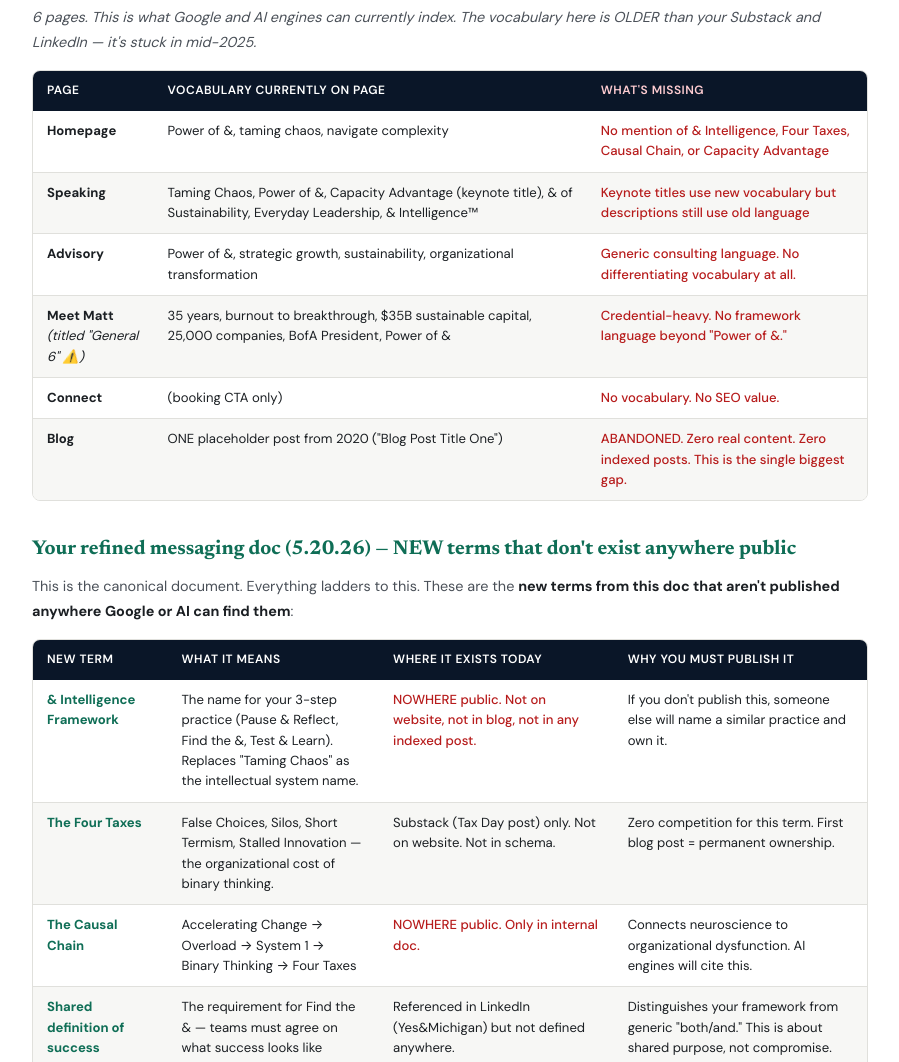
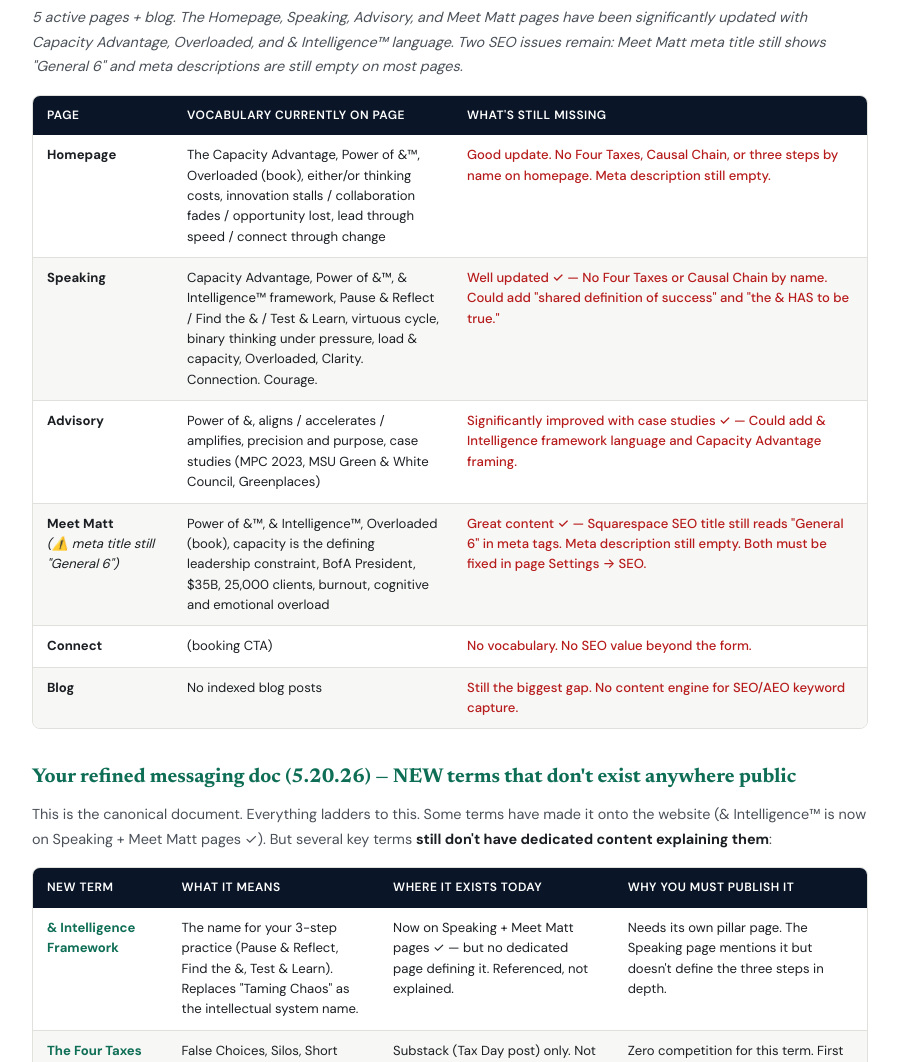
Before and after one commit to MKTAGENTS/bluelakeideas-youtube, a plain HTML site: page language-playbook.html in a window 1280 px wide. Shown: the part 1921-2983 px from the top of the page, without its empty margins (190-1089 px from the left). Drawn offline with Linux system fonts and the light colour scheme.

Commit message:
Update playbook: website has been significantly updated since original audit
- Homepage: now has Capacity Advantage, Power of &, Overloaded, either/or costs
- Speaking: fully updated with & Intelligence™, three steps, virtuous cycle, Clarity Connection Courage
- Advisory: now has case studies (MPC 2023, MSU, Greenplaces)
- Meet Matt: now has & Intelligence™, Overloaded, capacity as defining constraint
- & Intelligence row updated: now referenced on website (not NOWHERE)
- Remaining gaps: Four Taxes + Causal Chain still need blog posts, Meet Matt meta still General 6, meta descriptions still empty, no blog content engine

```diff
--- a/language-playbook.html
+++ b/language-playbook.html
@@ -234,41 +234,41 @@
 
 <!-- WEBSITE -->
 <h3 class="sub-title">Your website (bluelakeideas.com)</h3>
-<p><em>6 pages. This is what Google and AI engines can currently index. The vocabulary here is OLDER than your Substack and LinkedIn — it's stuck in mid-2025.</em></p>
+<p><em>5 active pages + blog. The Homepage, Speaking, Advisory, and Meet Matt pages have been significantly updated with Capacity Advantage, Overloaded, and & Intelligence™ language. Two SEO issues remain: Meet Matt meta title still shows "General 6" and meta descriptions are still empty on most pages.</em></p>
 
 <div class="table-wrap">
 <table>
-  <thead><tr><th>Page</th><th>Vocabulary currently on page</th><th style="color:#FFCDD2">What's MISSING</th></tr></thead>
+  <thead><tr><th style="width:140px">Page</th><th style="width:280px">Vocabulary currently on page</th><th>What's still MISSING</th></tr></thead>
   <tbody>
     <tr>
       <td><strong>Homepage</strong></td>
-      <td>Power of &amp;, taming chaos, navigate complexity</td>
-      <td class="missing">No mention of &amp; Intelligence, Four Taxes, Causal Chain, or Capacity Advantage</td>
+      <td>The Capacity Advantage, Power of &amp;™, Overloaded (book), either/or thinking costs, innovation stalls / collaboration fades / opportunity lost, lead through speed / connect through change</td>
+      <td class="missing">Good update. No Four Taxes, Causal Chain, or three steps by name on homepage. Meta description still empty.</td>
     </tr>
     <tr>
       <td><strong>Speaking</strong></td>
-      <td>Taming Chaos, Power of &amp;, Capacity Advantage (keynote title), &amp; of Sustainability, Everyday Leadership, &amp; Intelligence™</td>
-      <td class="missing">Keynote titles use new vocabulary but descriptions still use old language</td>
+      <td>Capacity Advantage, Power of &amp;™, &amp; Intelligence™ framework, Pause &amp; Reflect / Find the &amp; / Test &amp; Learn, virtuous cycle, binary thinking under pressure, load &amp; capacity, Overloaded, Clarity. Connection. Courage.</td>
+      <td class="missing">Well updated ✓ — No Four Taxes or Causal Chain by name. Could add "shared definition of success" and "the &amp; HAS to be true."</td>
     </tr>
     <tr>
       <td><strong>Advisory</strong></td>
-      <td>Power of &amp;, strategic growth, sustainability, organizational transformation</td>
-      <td class="missing">Generic consulting language. No differentiating vocabulary at all.</td>
+      <td>Power of &amp;, aligns / accelerates / amplifies, precision and purpose, case studies (MPC 2023, MSU Green &amp; White Council, Greenplaces)</td>
+      <td class="missing">Significantly improved with case studies ✓ — Could add &amp; Intelligence framework language and Capacity Advantage framing.</td>
     </tr>
     <tr>
-      <td><strong>Meet Matt</strong><br><em>(titled "General 6" ⚠️)</em></td>
-      <td>35 years, burnout to breakthrough, $35B sustainable capital, 25,000 companies, BofA President, Power of &amp;</td>
-      <td class="missing">Credential-heavy. No framework language beyond "Power of &amp;."</td>
+      <td><strong>Meet Matt</strong><br><em>(⚠️ meta title still "General 6")</em></td>
+      <td>Power of &amp;™, &amp; Intelligence™, Overloaded (book), capacity is the defining leadership constraint, BofA President, $35B, 25,000 clients, burnout, cognitive and emotional overload</td>
+      <td class="missing">Great content ✓ — Squarespace SEO title still reads "General 6" in meta tags. Meta description still empty. Both must be fixed in page Settings → SEO.</td>
     </tr>
     <tr>
       <td><strong>Connect</strong></td>
-      <td>(booking CTA only)</td>
-      <td class="missing">No vocabulary. No SEO value.</td>
+      <td>(booking CTA)</td>
+      <td class="missing">No vocabulary. No SEO value beyond the form.</td>
     </tr>
     <tr>
       <td><strong>Blog</strong></td>
-      <td>ONE placeholder post from 2020 ("Blog Post Title One")</td>
-      <td class="missing">ABANDONED. Zero real content. Zero indexed posts. This is the single biggest gap.</td>
+      <td>No indexed blog posts</td>
+      <td class="missing">Still the biggest gap. No content engine for SEO/AEO keyword capture.</td>
     </tr>
   </tbody>
 </table>
@@ -276,7 +276,7 @@
 
 <!-- 5.20.26 DOC -->
 <h3 class="sub-title">Your refined messaging doc (5.20.26) — NEW terms that don't exist anywhere public</h3>
-<p>This is the canonical document. Everything ladders to this. These are the <strong>new terms from this doc that aren't published anywhere Google or AI can find them</strong>:</p>
+<p>This is the canonical document. Everything ladders to this. Some terms have made it onto the website (& Intelligence™ is now on Speaking + Meet Matt pages ✓). But several key terms <strong>still don't have dedicated content explaining them</strong>:</p>
 
 <div class="table-wrap">
 <table>
@@ -285,8 +285,8 @@
     <tr>
       <td><strong style="color:var(--teal)">&amp; Intelligence Framework</strong></td>
       <td>The name for your 3-step practice (Pause &amp; Reflect, Find the &amp;, Test &amp; Learn). Replaces "Taming Chaos" as the intellectual system name.</td>
-      <td class="missing">NOWHERE public. Not on website, not in blog, not in any indexed post.</td>
-      <td>If you don't publish this, someone else will name a similar practice and own it.</td>
+      <td>Now on Speaking + Meet Matt pages ✓ — but no dedicated page defining it. Referenced, not explained.</td>
+      <td>Needs its own pillar page. The Speaking page mentions it but doesn't define the three steps in depth.</td>
     </tr>
     <tr>
       <td><strong style="color:var(--teal)">The Four Taxes</strong></td>
```
